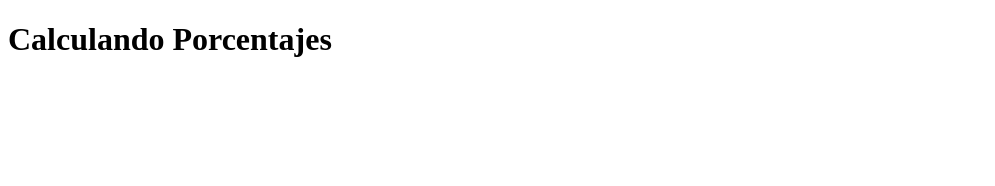
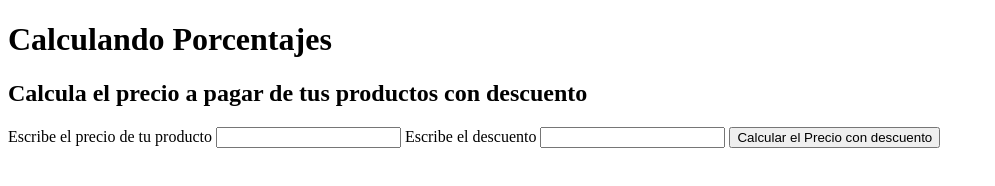
Before and after one commit to gvisiedo/practicandoJSporcentajesydescuentos, a plain HTML site: page index.html in a window 1280 px wide. Shown: the whole page, without its empty margins (0-995 px from the left). Drawn offline with Linux system fonts and the light colour scheme.

Commit message:
realizado ultimo commit

```diff
--- a/index.html
+++ b/index.html
@@ -7,7 +7,23 @@
     <title>Porcentajes y descuentos</title>
 </head>
 <body>
-    <h1>Calculando Porcentajes</h1>
-    <script src="../porcentajes y descuentos/js/scripts.js"> </script>
+    <header>
+
+        <h1>Calculando Porcentajes</h1>
+
+    </header>
+    <section>
+        <h2>Calcula el precio a pagar de tus productos con descuento</h2>
+        <form action="">
+            <label for="InputPrice">Escribe el precio de tu producto</label>
+            <input id= "InputPrice"type="number">
+            <label for="InputDiscount">Escribe el descuento</label>
+
+            <input id="InputDiscount" type="number">
+            <button type="button" onclick="onClickButtonPriceDiscount()">Calcular el Precio con descuento</button>
+            <p id="ResultP"></p>
+        </form>
+    </section>
+        <script src="../practicandoJSporcentajesydescuentos/js/scripts.js"> </script>
 </body>
 </html>
--- a/js/scripts.js
+++ b/js/scripts.js
@@ -7,3 +7,16 @@ const precioConDescuento = (precio * porcentajePrecioConDescuento)/100;
 
 return precioConDescuento;
  }
+
+ function onClickButtonPriceDiscount(){
+     const inputPrice=document.getElementById("InputPrice");
+     const priceValue = inputPrice.value;
+
+     const inputDiscount = document.getElementById("InputDiscount");
+     const discountValue = inputDiscount.value;
+
+     const precioConDescuento = calcularPrecioConDescuento(priceValue,discountValue);
+     const resultP = document.getElementById("ResultP");
+     resultP.innerText = "El precio con descuento son: $" + precioConDescuento;
+
+ }
```
Also changed, not shown: ._index.html.
